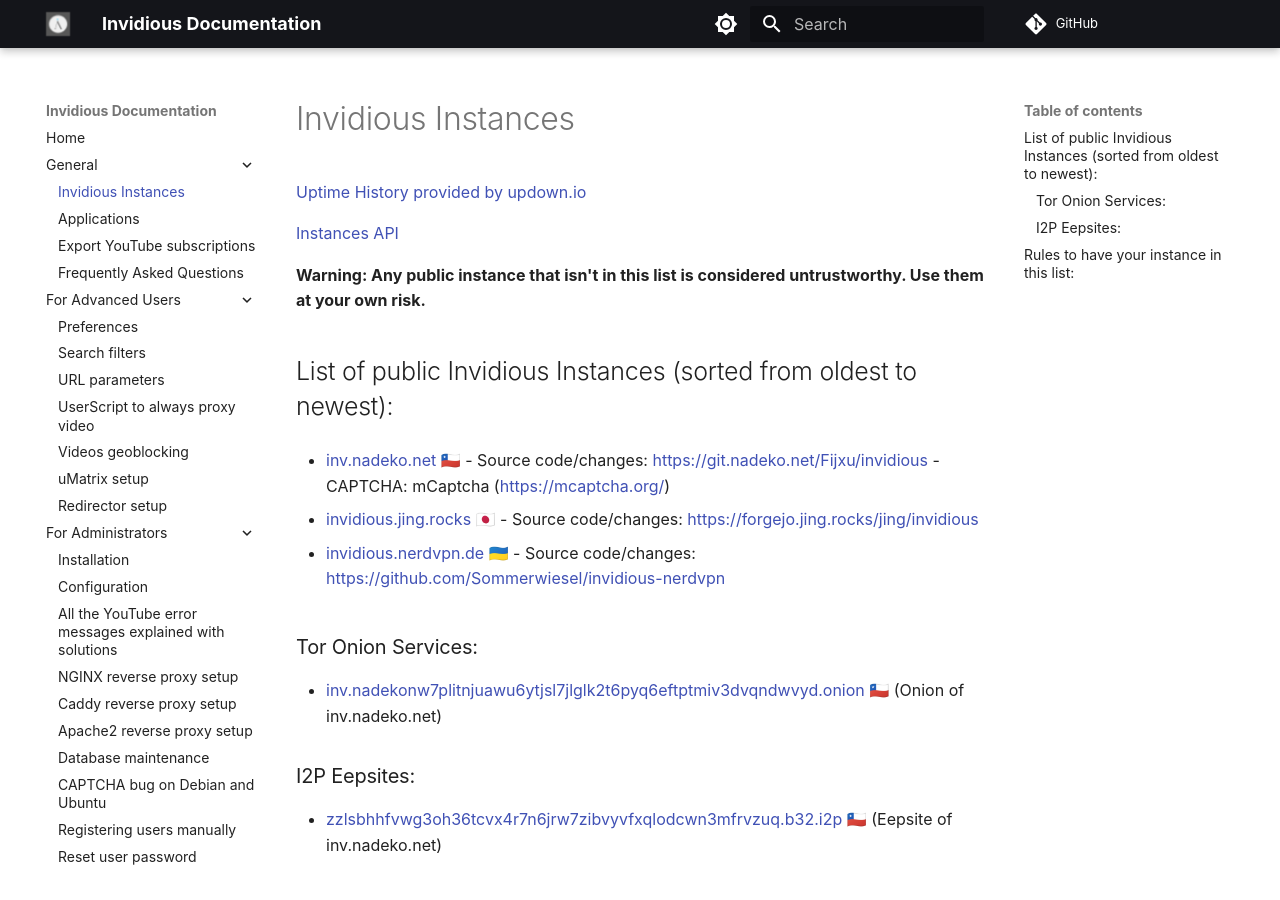
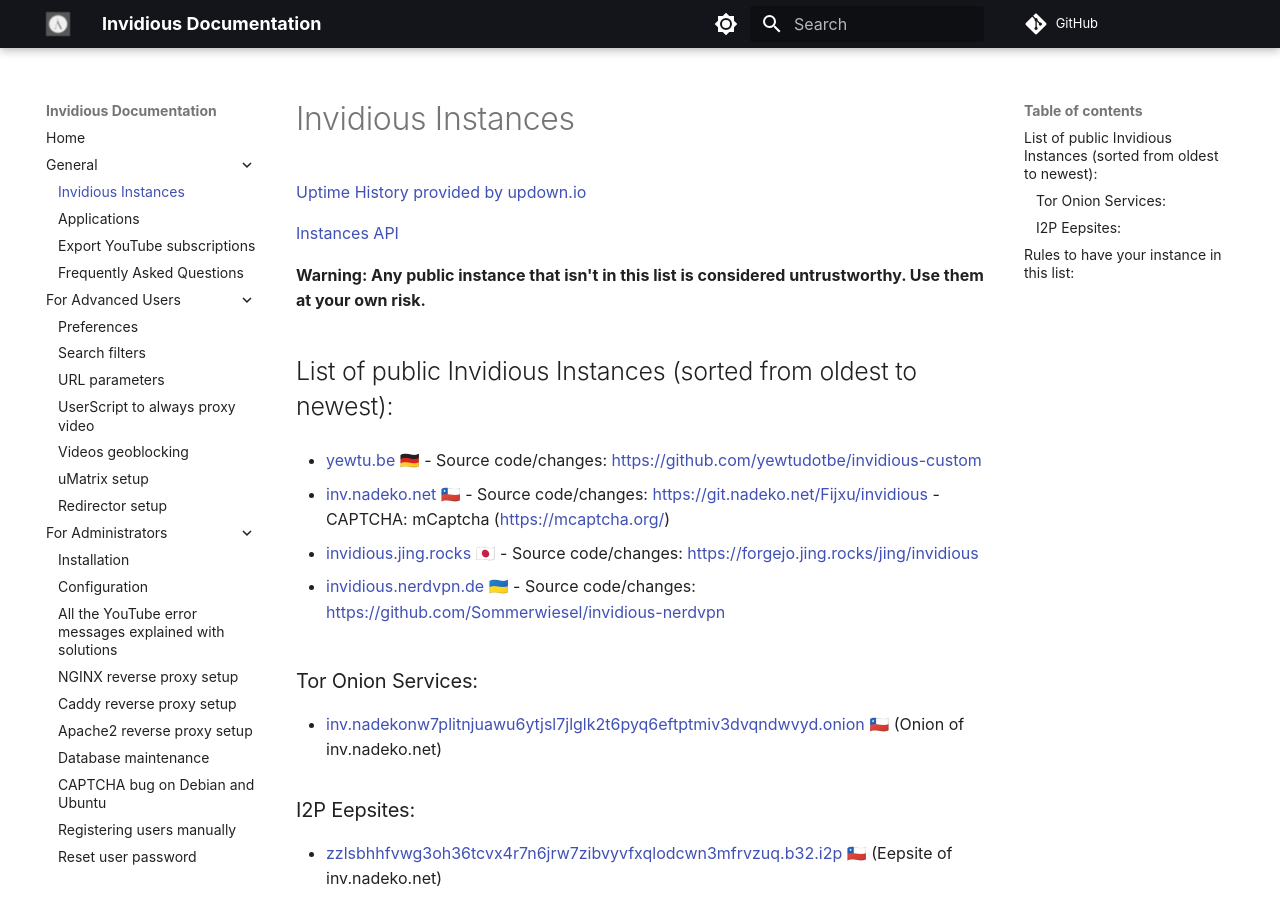
Before and after one commit to iv-org/documentation, an MkDocs documentation site: the page built from docs/instances.md, in a window 1280 px wide and 900 px high. Built offline with MkDocs 1.6.1 and Material for MkDocs 9.7.7, drawn with Linux system fonts in a browser that asks for light colours; comment, search, counter and statistics services are not loaded.

Commit message:
yewtu.be is back

```diff
--- a/docs/instances.md
+++ b/docs/instances.md
@@ -7,6 +7,8 @@
 **Warning: Any public instance that isn't in this list is considered untrustworthy. Use them at your own risk.**
 
 ## List of public Invidious Instances (sorted from oldest to newest):
+
+* [yewtu.be](https://yewtu.be) 🇩🇪 - Source code/changes: https://github.com/yewtudotbe/invidious-custom
 
 * [inv.nadeko.net](https://inv.nadeko.net) 🇨🇱 - Source code/changes: https://git.nadeko.net/Fijxu/invidious - CAPTCHA: mCaptcha (https://mcaptcha.org/)
 
```
